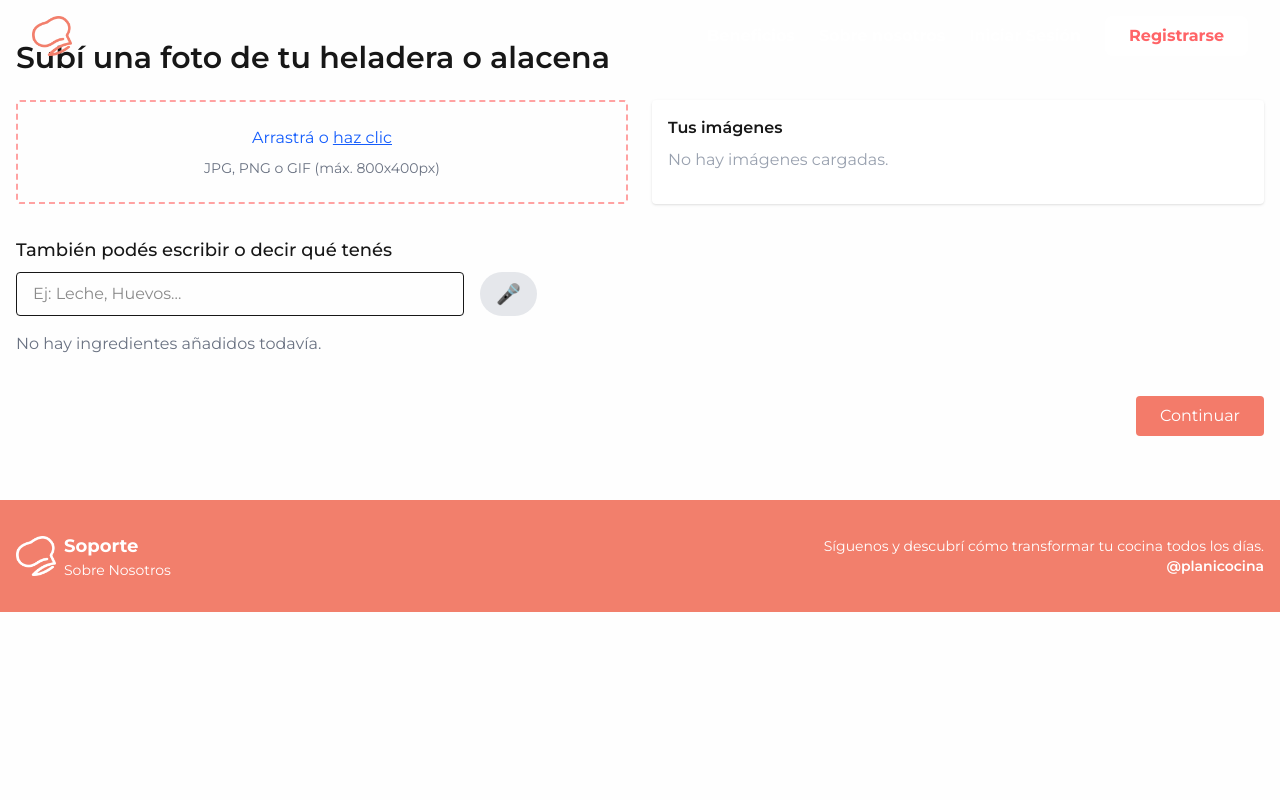
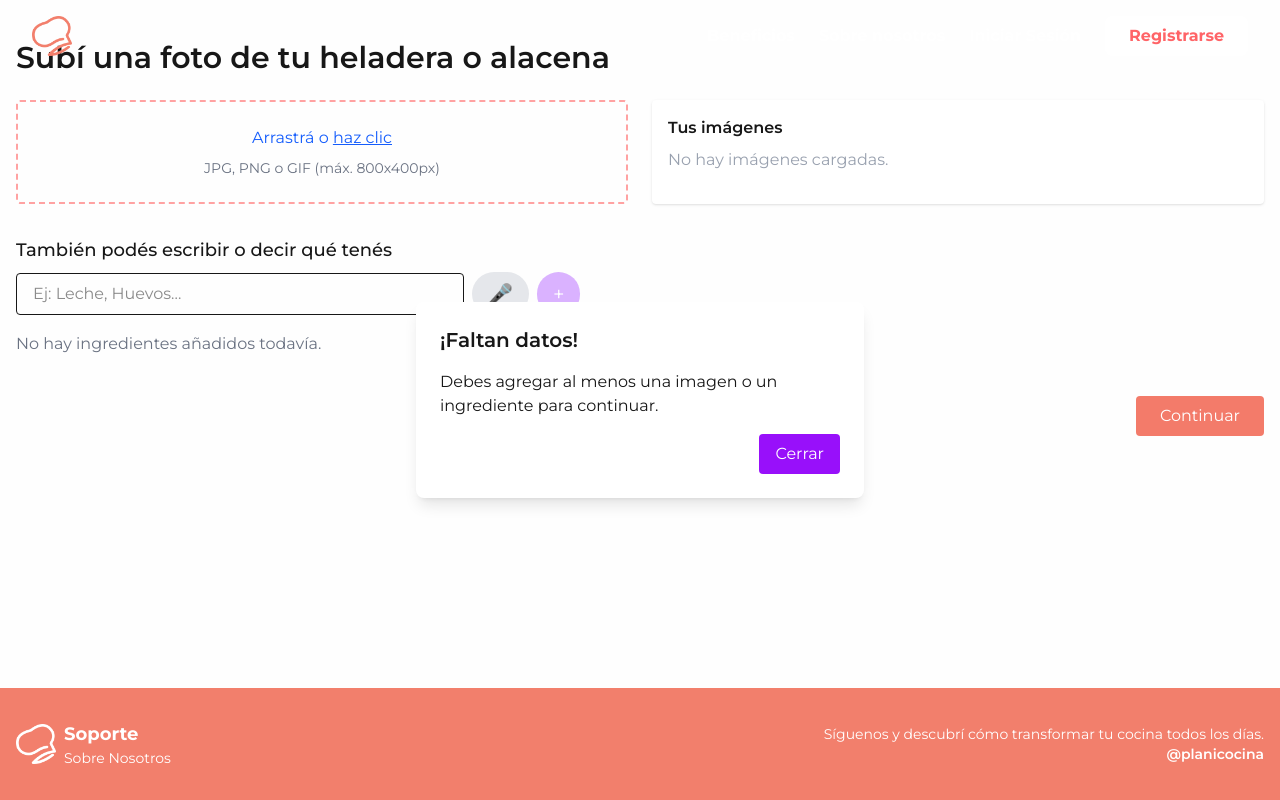
Before and after one commit to adigio/cuoco-ui, a Next.js app: page /recipe-generator in a window 1280 px wide. Both pictures are taken after a click on the button "Continuar". Built offline with nearby package versions, Linux system fonts and the light colour scheme.

Commit message:
PC-49 Se agrego un modal AlerModal

```diff
--- a/src/app/(generator)/recipe-generator/page.js
+++ b/src/app/(generator)/recipe-generator/page.js
@@ -1,26 +1,28 @@
-'use client';
+"use client";
 
-import React, { useState } from 'react';
-import { useRouter } from 'next/navigation';
-import { useIngredients } from '@/context/IngredientContext';
-import { mockAnalyzeImages } from '@/services/visionService';
-import NavbarLanding from '@/components/navbars/NavbarLanding';
-import Footer from '@/components/landing/Footer';
-import RecipeImageUploader from '@/components/recipe-generator/ImageUploader';
-import RecipeIngredientInput from '@/components/recipe-generator/IngredientInput';
-import RecipeIngredientList from '@/components/recipe-generator/IngredientList';
-
+import React, { useState } from "react";
+import { useRouter } from "next/navigation";
+import { useIngredients } from "@/context/IngredientContext";
+import { mockAnalyzeImages } from "@/services/visionService";
+import NavbarLanding from "@/components/navbars/NavbarLanding";
+import Footer from "@/components/landing/Footer";
+import RecipeImageUploader from "@/components/recipe-generator/ImageUploader";
+import RecipeIngredientInput from "@/components/recipe-generator/IngredientInput";
+import RecipeIngredientList from "@/components/recipe-generator/IngredientList";
+import AlertModal from "@/components/shared/modal/AlertModal";
 export default function RecipeGeneratorPage() {
   const [images, setImages] = useState([]);
   const [loading, setLoading] = useState(false);
+  const [showModal, setShowModal] = useState(false);
 
-  const { ingredients, setIngredients, addMultipleIngredients } = useIngredients();
+  const { ingredients, setIngredients, addMultipleIngredients } =
+    useIngredients();
   const router = useRouter();
 
   const handleContinue = async () => {
     // Validar si hay al menos una imagen o un ingrediente
     if (images.length === 0 && ingredients.length === 0) {
-      alert('Debes agregar al menos una imagen o un ingrediente para continuar.');
+      setShowModal(true);
       return;
     }
 
@@ -39,35 +41,33 @@ export default function RecipeGeneratorPage() {
       }
 
       // Redirigir a la página de revisión
-      router.push('/review');
+      router.push("/review");
     } catch (error) {
-      console.error('Error al procesar imágenes:', error);
-      alert('Hubo un problema al procesar las imágenes. Por favor, intenta de nuevo.');
+      console.error("Error al procesar imágenes:", error);
+      alert(
+        "Hubo un problema al procesar las imágenes. Por favor, intenta de nuevo."
+      );
     } finally {
       setLoading(false);
     }
   };
 
   return (
-    <div className="min-h-screen bg-[#fefefe]">
-      <NavbarLanding />
+  <div className="flex flex-col min-h-screen bg-[#fefefe]">
+    <NavbarLanding />
 
+    {/* Contenido principal que crece */}
+    <main className="flex-1">
       <div className="container mx-auto px-4 py-10">
-        <h1 className="text-3xl font-semibold mb-6">Subí una foto de tu heladera o alacena</h1>
+        <h1 className="text-3xl font-semibold mb-6">
+          Subí una foto de tu heladera o alacena
+        </h1>
 
         {/* Componente para subir imágenes */}
-        <RecipeImageUploader
-          images={images}
-          setImages={setImages}
-        />
+        <RecipeImageUploader images={images} setImages={setImages} />
 
         <div className="mt-8">
-          {/* Componente para ingresar ingredientes manualmente */}
-          <RecipeIngredientInput
-            setIngredients={setIngredients}
-          />
-
-          {/* Componente para mostrar lista de ingredientes */}
+          <RecipeIngredientInput setIngredients={setIngredients} />
           <RecipeIngredientList
             ingredients={ingredients}
             setIngredients={setIngredients}
@@ -79,16 +79,27 @@ export default function RecipeGeneratorPage() {
             onClick={handleContinue}
             disabled={loading}
             className={`
-              ${loading ? 'bg-gray-400' : 'bg-[#f37b6a] hover:bg-[#e36455]'}
+              ${loading ? "bg-gray-400" : "bg-[#f37b6a] hover:bg-[#e36455]"}
               text-white px-6 py-2 rounded transition
             `}
           >
-            {loading ? 'Analizando...' : 'Continuar'}
+            {loading ? "Analizando..." : "Continuar"}
           </button>
         </div>
       </div>
+    </main>
 
-      <Footer />
-    </div>
-  );
+    {/* Modal */}
+    <AlertModal
+      show={showModal}
+      onClose={() => setShowModal(false)}
+      title="¡Faltan datos!"
+    >
+      Debes agregar al menos una imagen o un ingrediente para continuar.
+    </AlertModal>
+
+    <Footer />
+  </div>
+);
+
 }
--- a/src/app/(generator)/results/page.jsx
+++ b/src/app/(generator)/results/page.jsx
@@ -6,9 +6,9 @@ import { useIngredients } from '@/context/IngredientContext';
 import { generateRecipes } from '@/services/recipeService';
 import NavbarLanding from '@/components/navbars/NavbarLanding';
 import Footer from '@/components/landing/Footer';
-import CarrotLoader from '@/components/shared/CarrotLoader';
+import ChefLoader from '@/components/shared/ChefLoader';
 import RecipeCard from '@/components/shared/cards/RecipeCard';
-
+import AlertModal from '@/components/shared/modal/AlertModal';
 export default function RecipeResultsPage() {
   const [recipes, setRecipes] = useState([]);
   const [loading, setLoading] = useState(true);
@@ -57,13 +57,14 @@ export default function RecipeResultsPage() {
   };
 
   if (loading) {
-    return <CarrotLoader />;
+    return <ChefLoader />;
   }
 
   return (
-    <div className="min-h-screen bg-[#fefefe]">
-      <NavbarLanding />
+  <div className="flex flex-col min-h-screen bg-[#fefefe]">
+    <NavbarLanding />
 
+    <main className="flex-1">
       <div className="container mx-auto px-4 py-12">
         <h1 className="text-3xl font-bold text-center mb-2">Recetas sugeridas</h1>
         <p className="text-gray-600 text-center mb-8">
@@ -117,8 +118,10 @@ export default function RecipeResultsPage() {
           </button>
         </div>
       </div>
+    </main>
 
-      <Footer />
-    </div>
-  );
+    <Footer />
+  </div>
+);
+
 }
--- a/src/app/(generator)/review/page.jsx
+++ b/src/app/(generator)/review/page.jsx
@@ -5,7 +5,7 @@ import { useRouter } from 'next/navigation';
 import { useIngredients } from '@/context/IngredientContext';
 import NavbarLanding from '@/components/navbars/NavbarLanding';
 import Footer from '@/components/landing/Footer';
-
+import AlertModal from '@/components/shared/modal/AlertModal';
 export default function ReviewPage() {
   const {
     ingredients,
@@ -19,7 +19,7 @@ export default function ReviewPage() {
   const [isModalOpen, setIsModalOpen] = useState(false);
   const [editIndex, setEditIndex] = useState(null);
   const [newName, setNewName] = useState('');
-
+  const [showModal, setShowModal] = useState(false);
   // Verificar si hay ingredientes, si no, redirigir
   useEffect(() => {
     if (ingredients.length === 0) {
@@ -51,10 +51,10 @@ export default function ReviewPage() {
   const handleFinish = () => {
     // Verificar si hay al menos un ingrediente confirmado
     const hasConfirmedIngredients = ingredients.some(ing => ing.confirmado);
-
+    console.log(hasConfirmedIngredients);
     if (!hasConfirmedIngredients) {
       // Si no hay ingredientes confirmados, mostrar alerta
-      alert('Debes confirmar al menos un ingrediente para continuar.');
+       setShowModal(true);
       return;
     }
 
@@ -63,10 +63,10 @@ export default function ReviewPage() {
   };
 
 return (
-    <div className="min-h-screen bg-[#fefefe]">
-      <NavbarLanding />
+  <div className="flex flex-col min-h-screen bg-[#fefefe]">
+    {/* Aca iría <NavbarLanding /> si lo usás */}
 
-      <div className="px-6 py-10">
+    <main className="flex-1 px-6 py-10">
       <div className="container mx-auto bg-white p-6 rounded-2xl shadow-md">
         <h1 className="text-2xl font-bold text-gray-800 mb-6">Revisión de Ingredientes</h1>
 
@@ -147,7 +147,7 @@ export default function ReviewPage() {
           </button>
         </div>
       </div>
-      </div>
+    </main>
 
     {/* Modal de edición */}
     {isModalOpen && (
@@ -179,7 +179,16 @@ export default function ReviewPage() {
       </div>
     )}
 
+    <AlertModal
+      show={showModal}
+      onClose={() => setShowModal(false)}
+      title="¡Revisa la lista!"
+    >
+      Debes confirmar al menos un ingrediente para continuar.
+    </AlertModal>
+
     <Footer />
   </div>
 );
+
 }
--- a/src/components/recipe-generator/IngredientInput.jsx
+++ b/src/components/recipe-generator/IngredientInput.jsx
@@ -5,14 +5,33 @@ import React, { useState } from 'react';
 export default function RecipeIngredientInput({ setIngredients }) {
   const [inputValue, setInputValue] = useState('');
 
+  const normalizar = (texto) => texto.trim().toLowerCase();
+
+  const agregarIngrediente = (nombre, fuente = 'manual', confirmado = true) => {
+    const nuevoNombre = normalizar(nombre);
+    if (!nuevoNombre) return;
+
+    setIngredients((prev) => {
+      const yaExiste = prev.some((ing) => normalizar(ing.nombre) === nuevoNombre);
+      if (yaExiste) return prev;
+
+      const nuevo = { nombre: nombre.trim(), fuente, confirmado };
+      return [...prev, nuevo];
+    });
+    setInputValue('');
+  };
+
   const handleInputChange = (e) => setInputValue(e.target.value);
 
   const handleIngredientKeyPress = (e) => {
-    if (e.key === 'Enter' && inputValue.trim()) {
-      const nuevo = { nombre: inputValue.trim(), fuente: 'manual', confirmado: true };
-      setIngredients((prev) => [...prev, nuevo]);
-      setInputValue('');
+    if (e.key === 'Enter') {
+      e.preventDefault(); // evita submit en formularios
+      agregarIngrediente(inputValue);
     }
+  };
+
+  const handleAddClick = () => {
+    agregarIngrediente(inputValue);
   };
 
   const handleVoiceInput = () => {
@@ -27,15 +46,14 @@ export default function RecipeIngredientInput({ setIngredients }) {
     recognition.start();
     recognition.onresult = (event) => {
       const transcript = event.results[0][0].transcript;
-      const nuevo = { nombre: transcript.trim(), fuente: 'voz', confirmado: false };
-      setIngredients((prev) => [...prev, nuevo]);
+      agregarIngrediente(transcript, 'voz', false);
     };
   };
 
   return (
     <div>
       <h2 className="text-lg font-medium">También podés escribir o decir qué tenés</h2>
-      <div className="flex gap-4 mt-2 flex-wrap">
+      <div className="flex gap-2 mt-2 flex-wrap items-center">
         <input
           type="text"
           placeholder="Ej: Leche, Huevos..."
@@ -51,6 +69,13 @@ export default function RecipeIngredientInput({ setIngredients }) {
         >
           🎤
         </button>
+        <button
+          onClick={handleAddClick}
+          className="bg-purple-300 text-white px-4 py-2 rounded-full text-xl"
+          title="Agregar ingrediente"
+        >
+          +
+        </button>
       </div>
     </div>
   );
--- /dev/null
+++ b/src/components/shared/modal/AlertModal.jsx
@@ -0,0 +1,24 @@
+'use client';
+
+import React from 'react';
+
+export default function AlertModal({ show, onClose, title = 'Atención', children }) {
+  if (!show) return null;
+
+  return (
+    <div className="fixed inset-0 z-50 flex items-center justify-center bg-black-50 bg-opacity-50">
+      <div className="bg-white rounded-lg shadow-lg max-w-md w-full p-6">
+        <h2 className="text-xl font-semibold mb-4">{title}</h2>
+        <div className="mb-4">{children}</div>
+        <div className="flex justify-end">
+          <button
+            onClick={onClose}
+            className="px-4 py-2 bg-purple-300 text-white rounded bg-purple-600"
+          >
+            Cerrar
+          </button>
+        </div>
+      </div>
+    </div>
+  );
+}
```
Lines whose indentation alone changed are shown as unchanged.
